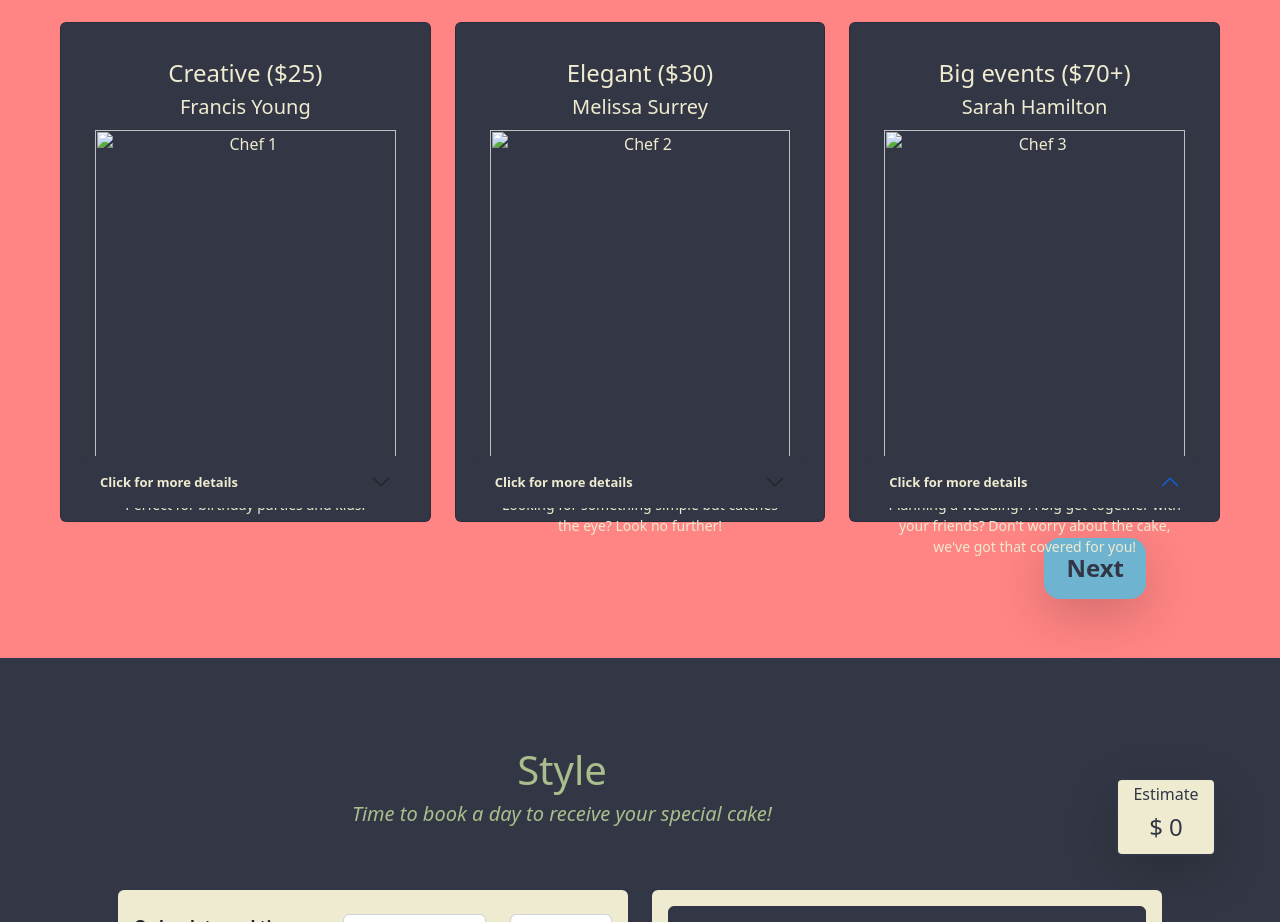
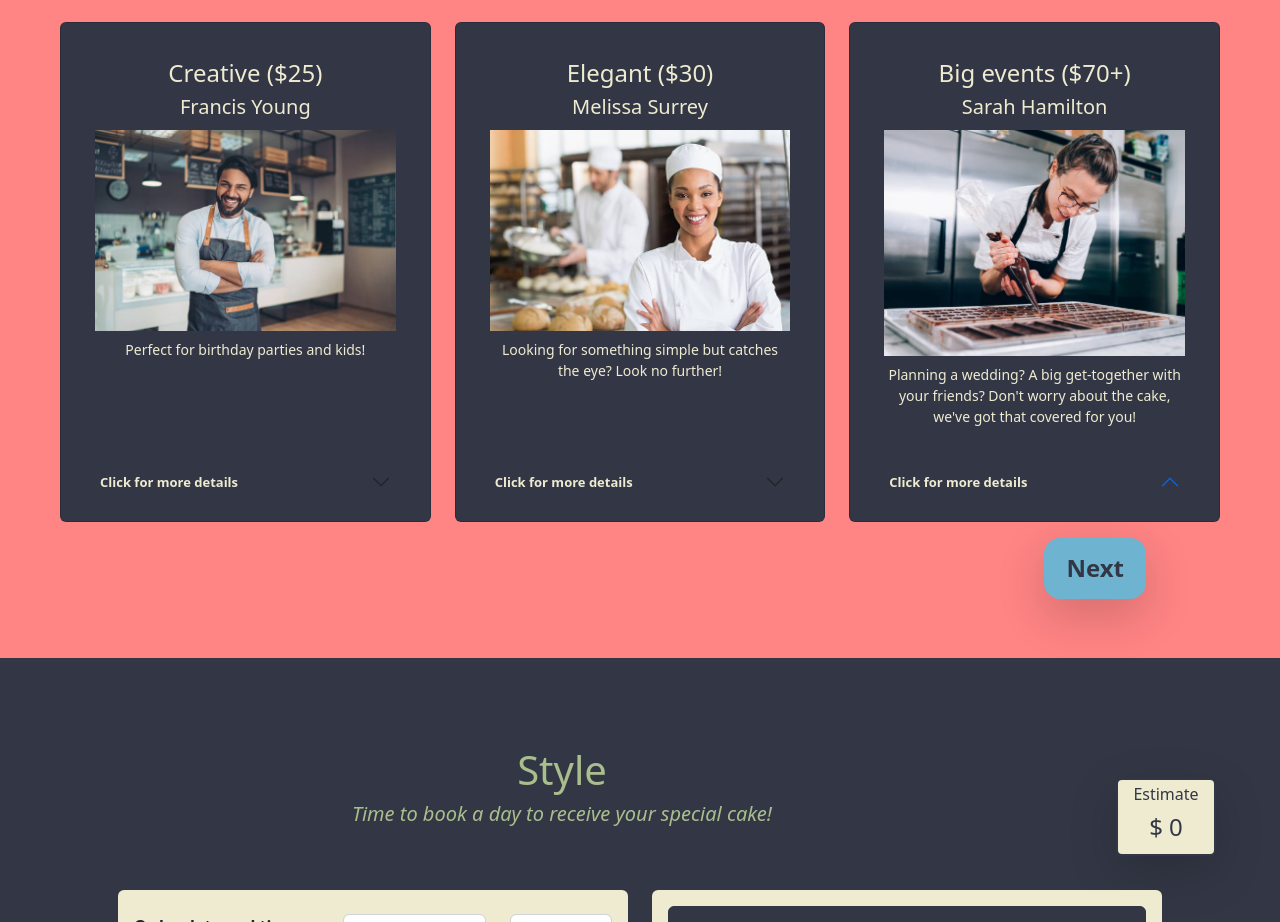
Before and after one commit to jessicanguyenn/thecakeshop, a plain HTML site: page index.html in a window 1280 px wide. Shown: the part 1751-2673 px from the top of the page. Drawn offline with nearby package versions, Linux system fonts and the light colour scheme; the site is published under a folder, as on GitHub Pages, so addresses that start at the root find nothing.

Commit message:
fixing broken images

```diff
--- a/index.html
+++ b/index.html
@@ -298,7 +298,7 @@
                                     <p class="lead card-subtitle">
                                         Francis Young
                                     </p>
-                                    <img src="/assets/chef1.jpg" alt="Chef 1" class="chefs py-2">
+                                    <img src="assets/chef1.jpg" alt="Chef 1" class="chefs py-2">
                                     <small>Perfect for birthday parties and kids!</small>
                                 </div>
                                 <div class="accordion" id="accordion">
@@ -329,7 +329,7 @@
                                     <p class="lead card-subtitle">
                                         Melissa Surrey
                                     </p>
-                                    <img src="/assets/chef2.jpg" alt="Chef 2" class="chefs py-2">
+                                    <img src="assets/chef2.jpg" alt="Chef 2" class="chefs py-2">
                                     <small>Looking for something simple but catches the eye? Look no further!</small>
                                 </div>
                                 <div class="accordion" id="accordion">
@@ -360,7 +360,7 @@
                                     <p class="lead card-subtitle">
                                         Sarah Hamilton
                                     </p>
-                                    <img src="/assets/chef3.jpg" alt="Chef 3" class="chefs py-2">
+                                    <img src="assets/chef3.jpg" alt="Chef 3" class="chefs py-2">
                                     <small>Planning a wedding? A big get-together with your friends? Don't worry about the cake, we've got that covered for you!</small>
                                 </div>
                                 <div class="accordion" id="accordion">
```
